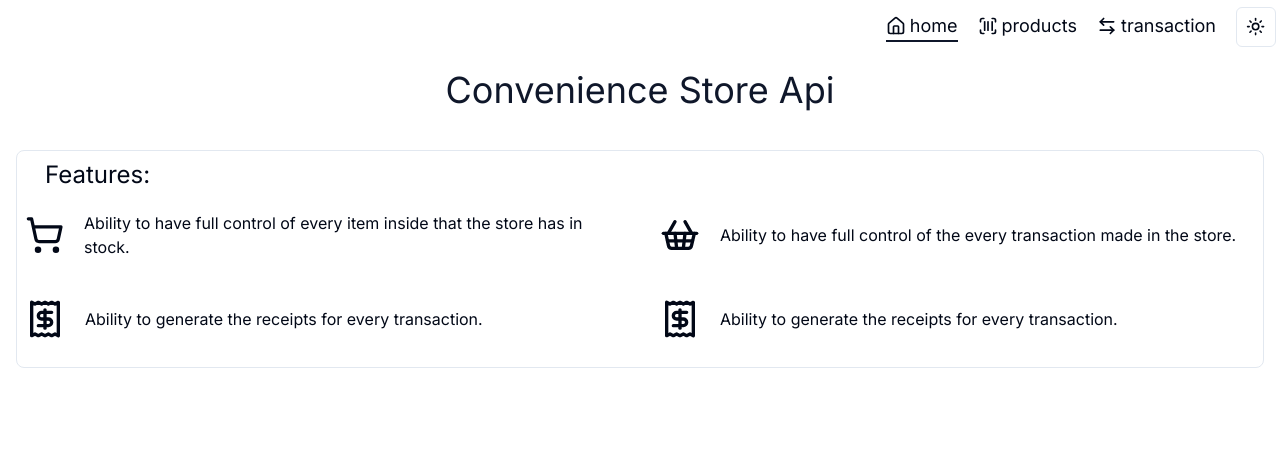
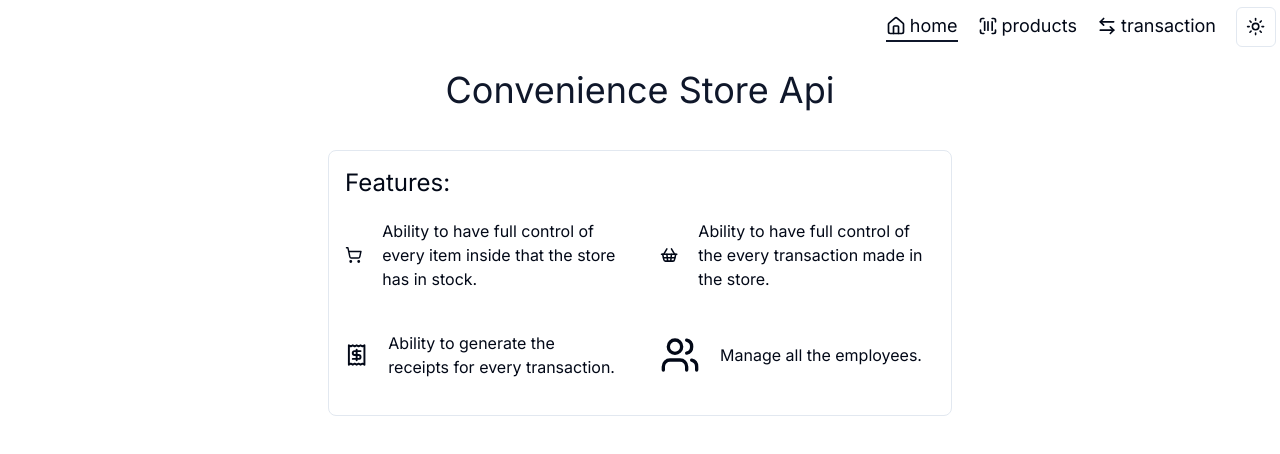
Before and after one commit to diegorezm/convenience.store.api, a Next.js app in the folder web/: page / in a window 1280 px wide. Shown: the top 454 px of the page. Built offline with nearby package versions, Linux system fonts and the light colour scheme.

Commit message:
feat: new entry on home list

```diff
--- a/web/src/app/page.tsx
+++ b/web/src/app/page.tsx
@@ -1,4 +1,4 @@
-import { LucideIcon, Receipt, ShoppingBasket, ShoppingCart } from "lucide-react"
+import { LucideIcon, Receipt, ShoppingBasket, ShoppingCart, Users } from "lucide-react"
 
 export default function Home() {
   type Action = {
@@ -18,8 +18,8 @@ export default function Home() {
     Icon: Receipt
   },
   {
-    description: "Ability to generate the receipts for every transaction.",
-    Icon: Receipt
+    description: "Manage all the employees.",
+    Icon: Users
   },
   ]
   return (
@@ -27,14 +27,15 @@ export default function Home() {
       <div>
         <h1 className="text-4xl text-primary text-center">Convenience Store Api</h1>
       </div>
-      <div className="flex flex-col justify-center items-center my-10 border border-border p-2 rounded-[var(--radius)]">
+      <div className="w-full flex justify-center">
+        <div className="flex flex-col justify-center items-center my-10 border border-border p-4 rounded-[var(--radius)] w-1/2">
           <div className="w-full">
-          <h2 className="text-2xl px-5">Features: </h2>
+            <h2 className="text-2xl">Features: </h2>
           </div>
-        <ul className="grid grid-cols-2 2xl:grid-cols-3 gap-10 my-5">
+          <ul className="grid grid-cols-2 gap-10 my-5 w-full items-center">
             {actionList.map((e, i) => {
               return (
-              <li key={i} className="flex flex-row gap-5 items-center">
+                <li key={i} className="flex flex-row gap-5 items-center justify-start">
                   <e.Icon className="h-10 w-10" />
                   <p>{e.description}</p>
                 </li>
@@ -42,6 +43,7 @@ export default function Home() {
             })}
           </ul>
         </div>
+      </div>
     </section>
   )
 }
```
Lines whose indentation alone changed are shown as unchanged.
